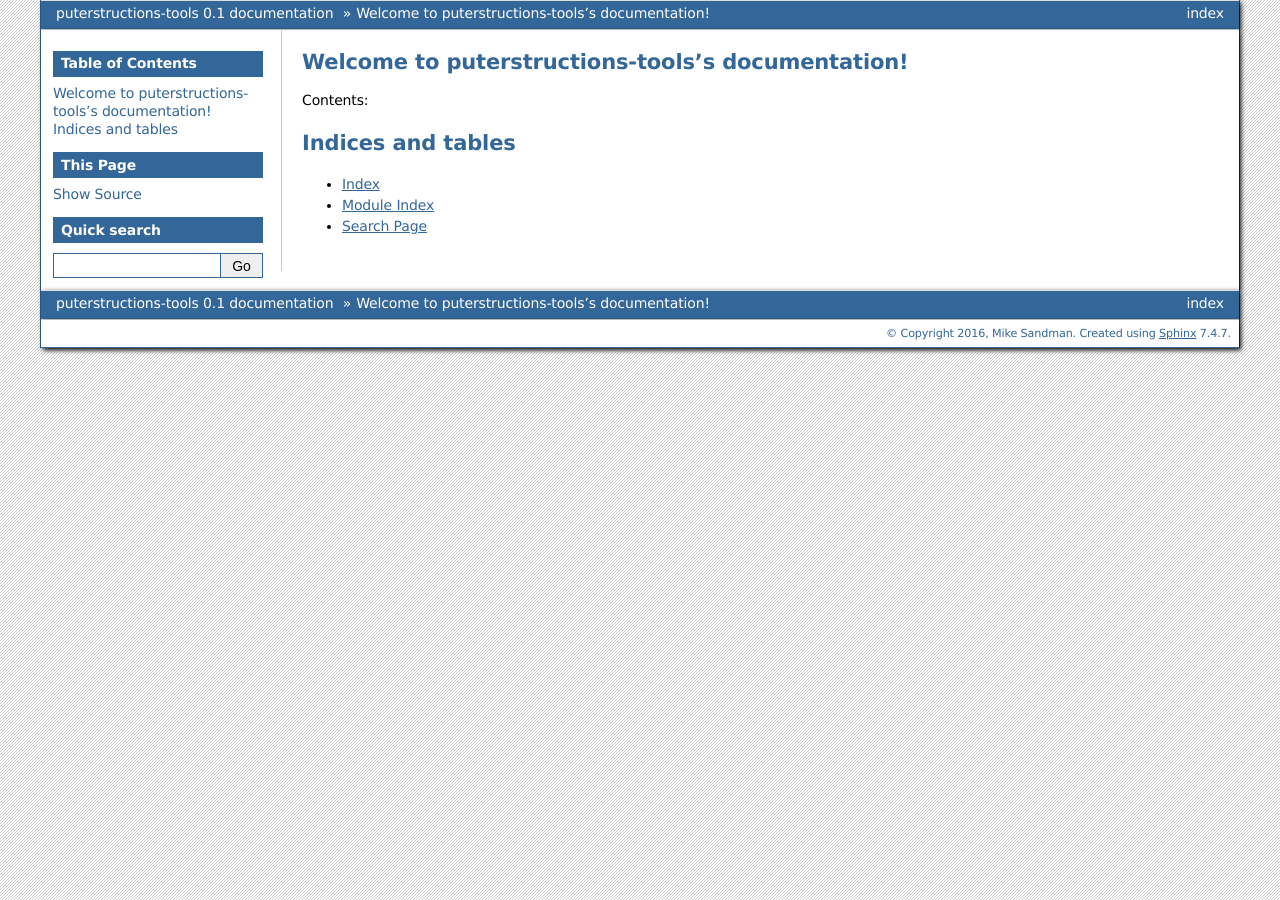
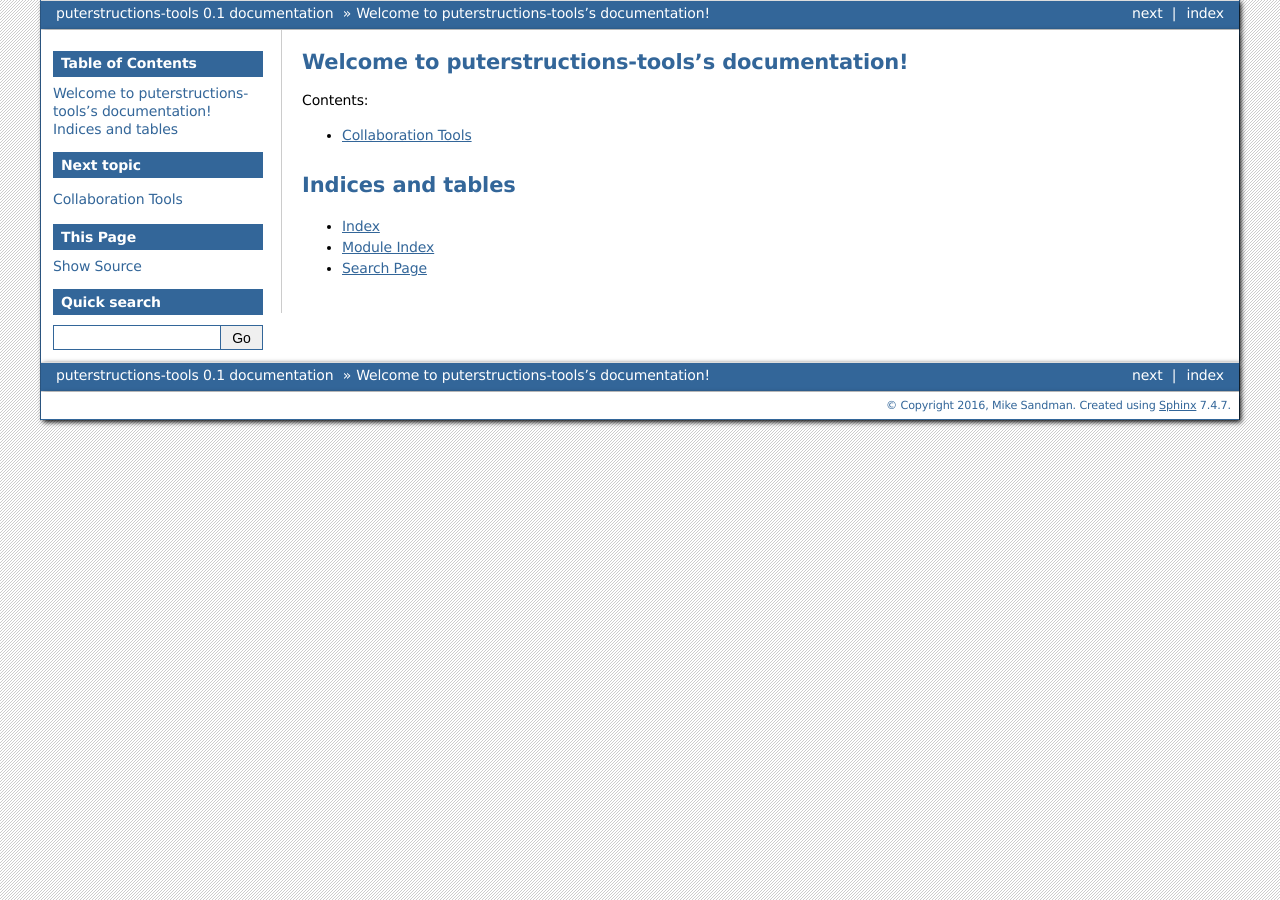
Before and after one commit to n8behavior/tools, a Sphinx documentation site: the page built from docs/source/index.rst, in a window 1280 px wide. Built offline with Sphinx 7.4.7, drawn with Linux system fonts in a browser that asks for light colours.

Commit message:
Add stub documentation for #32

```diff
--- /dev/null
+++ b/docs/source/collaboration.rst
@@ -0,0 +1,4 @@
+Collaboration Tools
+===================
+
+blah
--- a/docs/source/index.rst
+++ b/docs/source/index.rst
@@ -9,9 +9,10 @@
 Contents:
 
 .. toctree::
-   :maxdepth: 2
+    :maxdepth: 2
+    :glob:
 
-
+    *
 
 Indices and tables
 ==================
```
